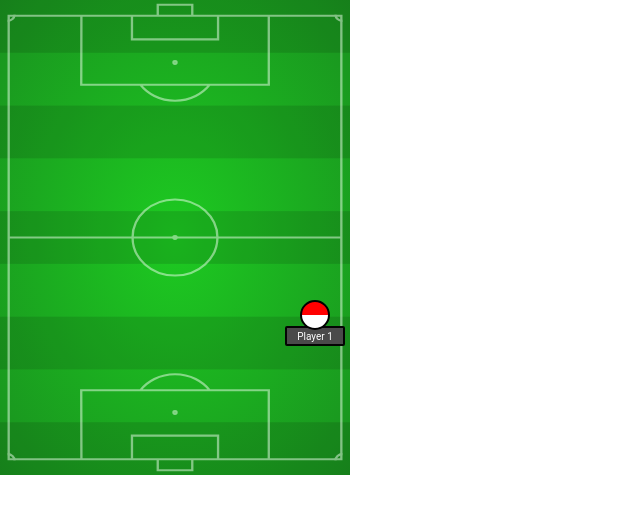
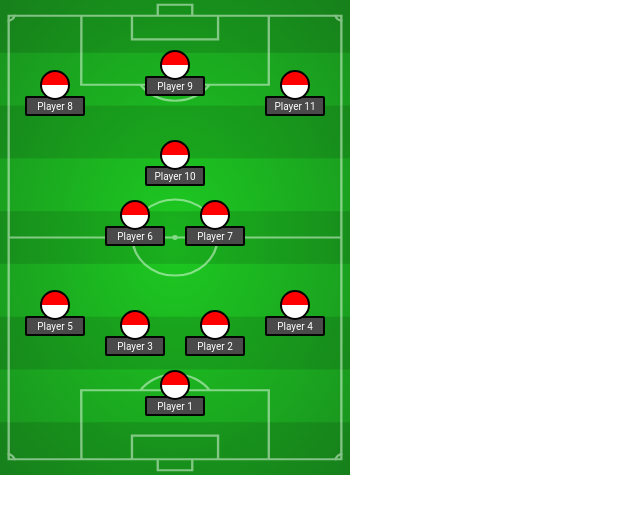
Before and after one commit to JoseVitorOliveira/your11, a React (Vite) app: page / in a window 1280 px wide. Shown: the top 514 px of the page, without its empty margins (0-640 px from the left). Built offline with nearby package versions, Linux system fonts and the light colour scheme.

Commit message:
default tactic positions and input

```diff
--- a/src/components/FootballField/index.tsx
+++ b/src/components/FootballField/index.tsx
@@ -5,11 +5,81 @@ const FootballField = () => {
   return (
     <div className="football-field">
       <Player
-        leftPos={300}
-        topPos={300}
+        leftPos={160}
+        topPos={370}
         primaryColor="red"
         secondaryColor="white"
         name="Player 1"
+      />
+      <Player
+        leftPos={200}
+        topPos={310}
+        primaryColor="red"
+        secondaryColor="white"
+        name="Player 2"
+      />
+      <Player
+        leftPos={120}
+        topPos={310}
+        primaryColor="red"
+        secondaryColor="white"
+        name="Player 3"
+      />
+      <Player
+        leftPos={280}
+        topPos={290}
+        primaryColor="red"
+        secondaryColor="white"
+        name="Player 4"
+      />
+      <Player
+        leftPos={40}
+        topPos={290}
+        primaryColor="red"
+        secondaryColor="white"
+        name="Player 5"
+      />
+      <Player
+        leftPos={120}
+        topPos={200}
+        primaryColor="red"
+        secondaryColor="white"
+        name="Player 6"
+      />
+      <Player
+        leftPos={200}
+        topPos={200}
+        primaryColor="red"
+        secondaryColor="white"
+        name="Player 7"
+      />
+      <Player
+        leftPos={40}
+        topPos={70}
+        primaryColor="red"
+        secondaryColor="white"
+        name="Player 8"
+      />
+      <Player
+        leftPos={160}
+        topPos={50}
+        primaryColor="red"
+        secondaryColor="white"
+        name="Player 9"
+      />
+      <Player
+        leftPos={160}
+        topPos={140}
+        primaryColor="red"
+        secondaryColor="white"
+        name="Player 10"
+      />
+      <Player
+        leftPos={280}
+        topPos={70}
+        primaryColor="red"
+        secondaryColor="white"
+        name="Player 11"
       />
     </div>
   );
--- a/src/components/Player/index.tsx
+++ b/src/components/Player/index.tsx
@@ -1,4 +1,4 @@
-import React from "react";
+import React, { useState } from "react";
 import "./styles.css";
 
 interface PlayerProps {
@@ -23,15 +23,42 @@ const Player = ({
   const circleColors: React.CSSProperties = {
     background: `linear-gradient(to bottom, ${primaryColor} 50%, ${secondaryColor} 50%)`,
   };
+
+  const [showInput, setShowInput] = useState(false);
+  const [playerName, setPlayerName] = useState("");
+
+  const toggleInput = () => {
+    setShowInput(!showInput);
+  };
+
+  const closeInput = () => {
+    setShowInput(false);
+  };
+
+  const handleInputChange = (e: React.ChangeEvent<HTMLInputElement>) => {
+    setPlayerName(e.target.value);
+  };
+
   return (
     <div className="player-container" style={playerPosition}>
       <div className="circle" style={circleColors}>
-        <div className="player-input">
-          <input type="text" placeholder="Enter player name" />
-          <button className="close-button">Close</button>
-        </div>
+        {showInput && (
+          <div className="player-input">
+            <input
+              type="text"
+              value={playerName}
+              onChange={handleInputChange}
+              placeholder="Enter player name"
+            />
+            <button className="close-button" onClick={closeInput}>
+              Close
+            </button>
+          </div>
+        )}
       </div>
-      <div className="player-name">{name}</div>
+      <span className="player-name" onClick={toggleInput}>
+        {playerName || name}
+      </span>
     </div>
   );
 };
--- a/src/components/Player/styles.css
+++ b/src/components/Player/styles.css
@@ -16,10 +16,6 @@
     cursor: grab;
 }
 
-.player-input {
-    display: none;
-}
-
 .player-name {
     display: flex;
     justify-content: center;
```
